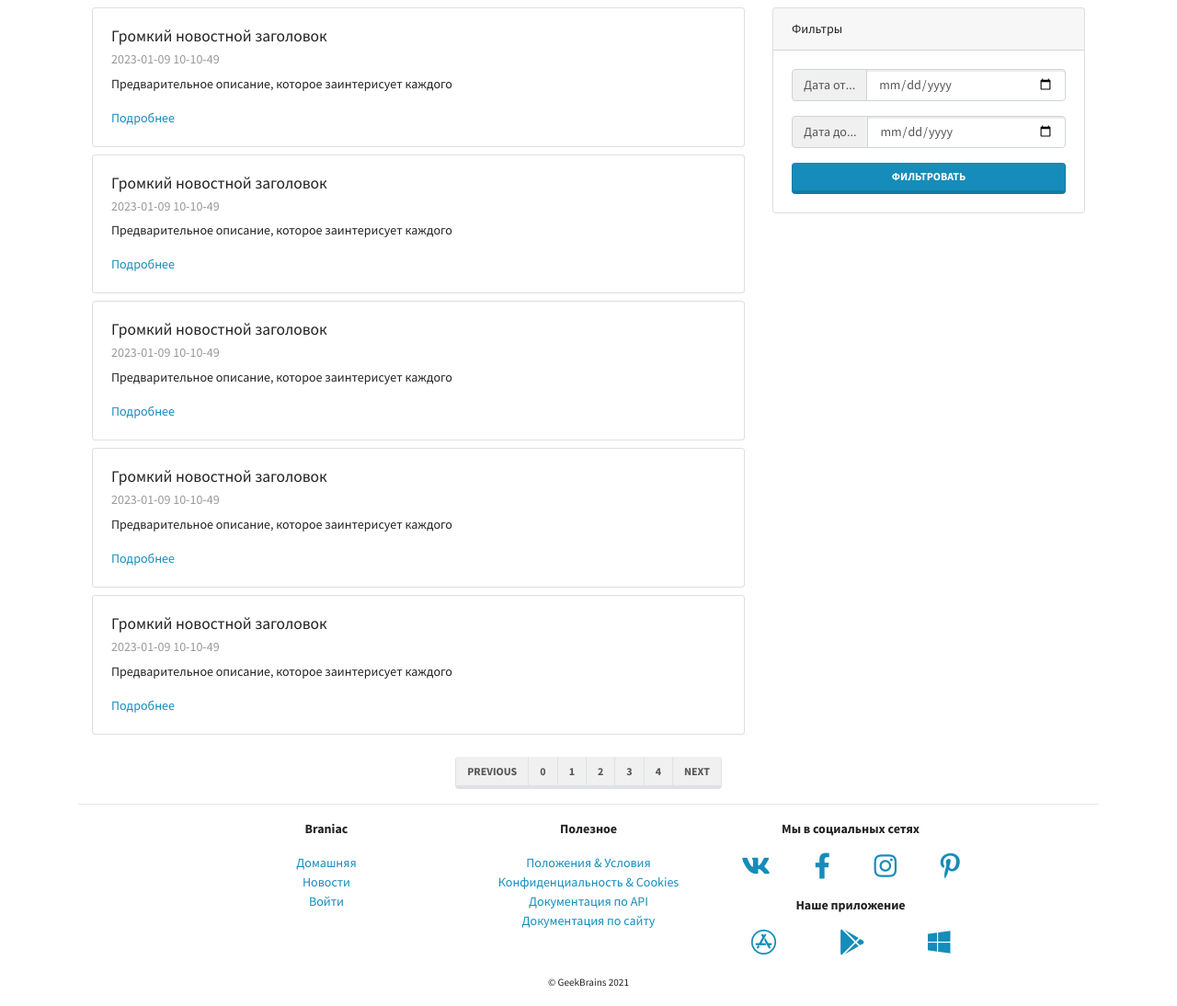
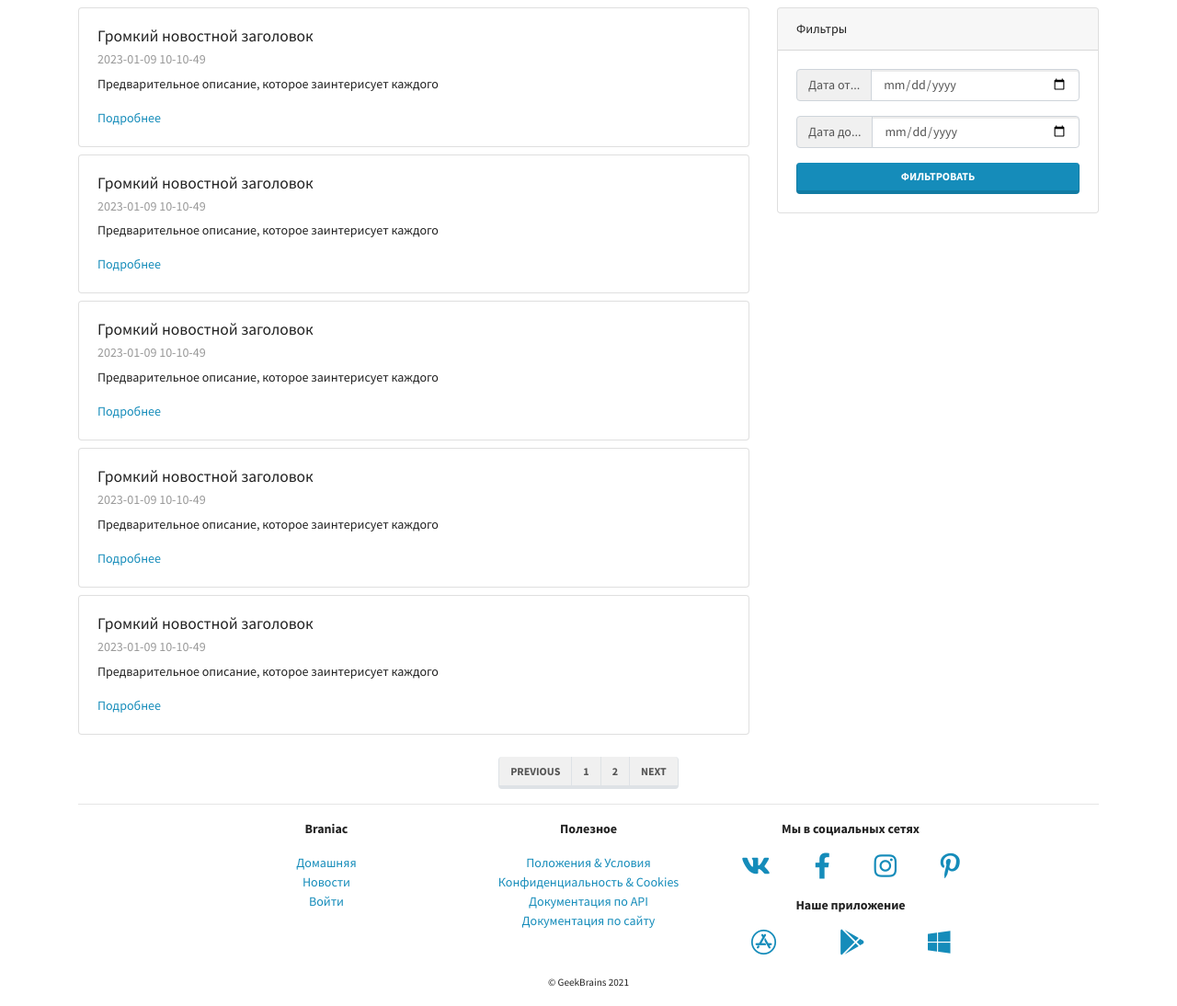
Before and after one commit to RizoUbaydullayev/BraniacLMS, a Django app: page /mainapp/news/ in a window 1280 px wide. Shown: the part 77-1171 px from the top of the page at 92% size. Run offline with Django 3.2, Linux system fonts and the light colour scheme; some libraries are stand-ins or nearby versions.

Commit message:
Lesson_3 Args in url

```diff
--- a/mainapp/templates/mainapp/news.html
+++ b/mainapp/templates/mainapp/news.html
@@ -3,10 +3,17 @@
 
   {% with range as double_range  %}
 
+    {% if page_num %}
+      <div class="card my-2">
+        <div class="card-body">
+          <p class="card-text">
+            Текущая страница: {{ page_num }}
+          </p>
+        </div>
+      </div>
+    {% endif %}
 
 
-
-    <div class="container-md">
 
 
 
@@ -57,11 +64,8 @@
       <nav aria-label="Page navigation example">
         <ul class="pagination">
           <li class="page-item"><a class="page-link" href="#">Previous</a></li>
-            {% for i in double_range %}
-              <li class="page-item"><a class="page-link" href="#">{{i}}</a></li>
-            {% endfor %}
-
-
+          <li class="page-item"><a class="page-link" href="{% url 'mainapp:news_paginator' 1 %}">1</a></li>
+          <li class="page-item"><a class="page-link" href="{% url 'mainapp:news_paginator' 2 %}">2</a></li>
           <li class="page-item"><a class="page-link" href="#">Next</a></li>
         </ul>
       </nav>
@@ -69,7 +73,7 @@
 
 
 
-    </div>
+
   {% endwith %}
 
 {% endblock content %}
--- a/mainapp/urls.py
+++ b/mainapp/urls.py
@@ -8,6 +8,7 @@ app_name = MainappConfig.name
 urlpatterns = [
     path("", views.MainPageView.as_view(), name="main_page"),
     path("news/", views.NewsPageView.as_view(), name="news"),
+    path("news/<int:page>/", views.NewsWithPaginatorView.as_view(), name="news_paginator"),
     path("courses/", views.CoursesPageView.as_view(), name="courses"),
     path("contacts/", views.ContactsPageView.as_view(), name="contacts"),
     path("doc_site/", views.DocSitePageView.as_view(), name="doc_site"),
--- a/mainapp/views.py
+++ b/mainapp/views.py
@@ -19,6 +19,13 @@ class NewsPageView(TemplateView):
         return context
 
 
+class NewsWithPaginatorView(NewsPageView):
+    def get_context_data(self, page, **kwargs):
+        context = super().get_context_data(page=page, **kwargs)
+        context["page_num"] = page
+        return context
+
+
 class CoursesPageView(TemplateView):
     template_name = "mainapp/courses_list.html"
 
```
Lines whose indentation alone changed are shown as unchanged.
